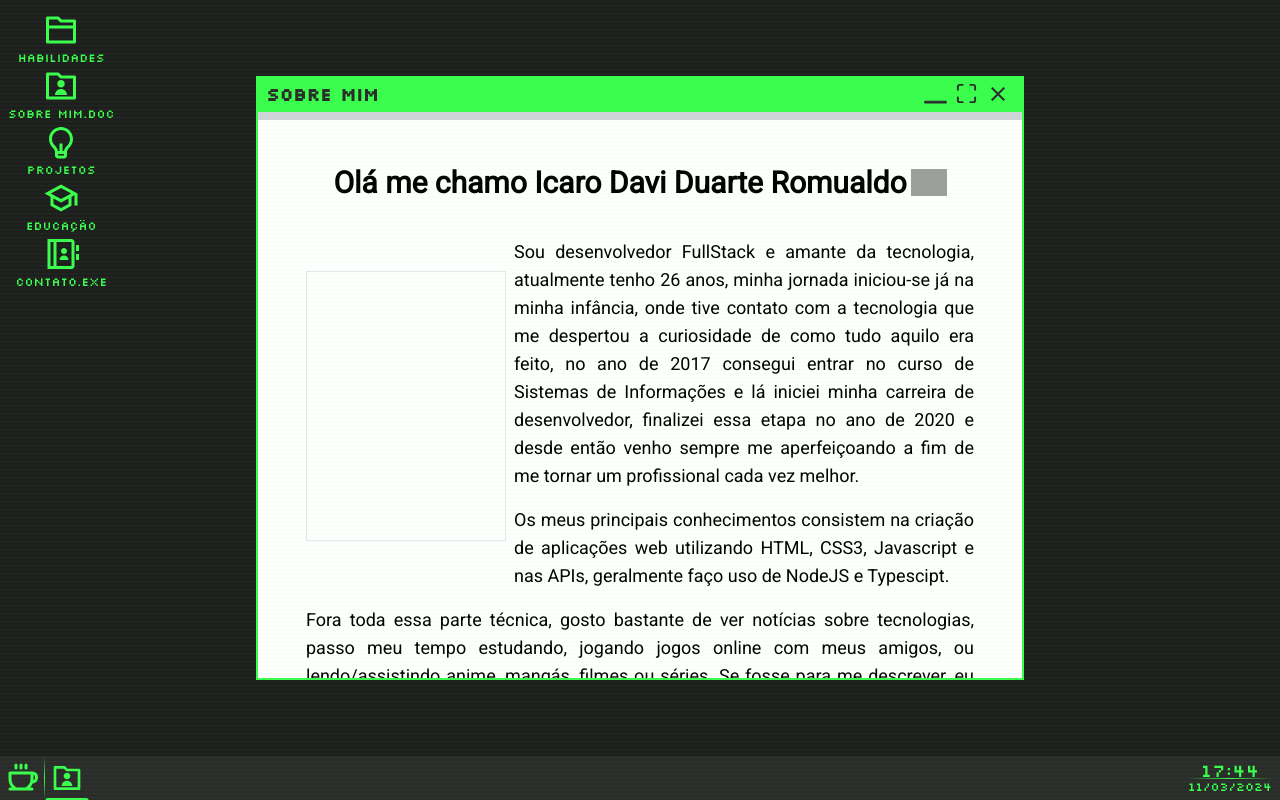
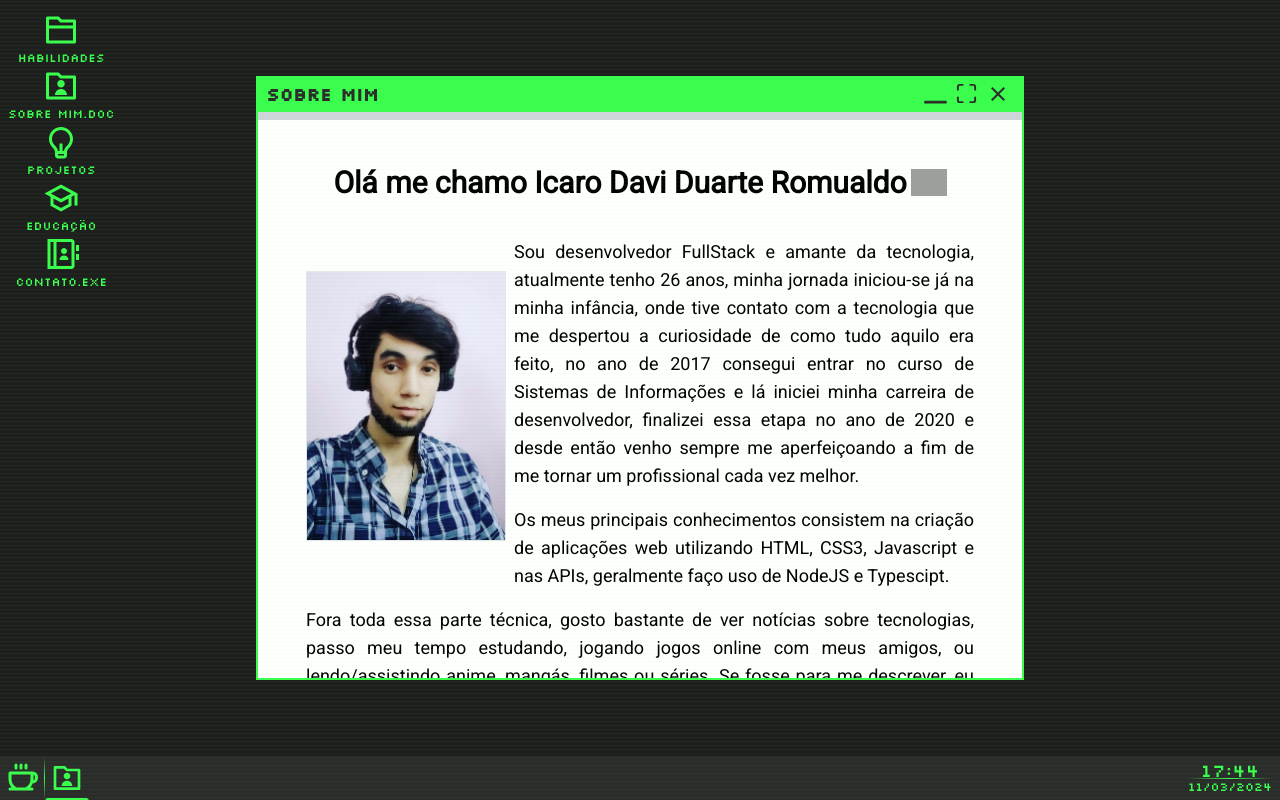
Before and after one commit to Icaro-Davi/personal-portfolio, a Next.js app: page / in a window 1280 px wide. Both pictures are taken after a click on the link "Sobre mim". Built offline with nearby package versions, Linux system fonts and the light colour scheme; grey boxes are pictures that could not be loaded.

Commit message:
add picture

```diff
--- a/src/components/Layout/OSSystem/File/AboutMe.tsx
+++ b/src/components/Layout/OSSystem/File/AboutMe.tsx
@@ -15,7 +15,12 @@ const AboutMe: FC = () => {
             </h2>
             <div className="pt-4 flex flex-wrap justify-center items-center text-lg">
                 <div className="border w-[200px] h-[270px] mr-2">
-
+                    <img
+                        title="Icaro Davi"
+                        alt="Foto do Icaro Davi"
+                        src="/icaro_picture.jpg"
+                        className="w-full h-full object-cover"
+                    />
                 </div>
                 <div className="flex-1 min-w-[300px]">
                     <p className="font-medium pt-4 text-justify">
```
Also changed, not shown: public/icaro_picture.jpg (added).
